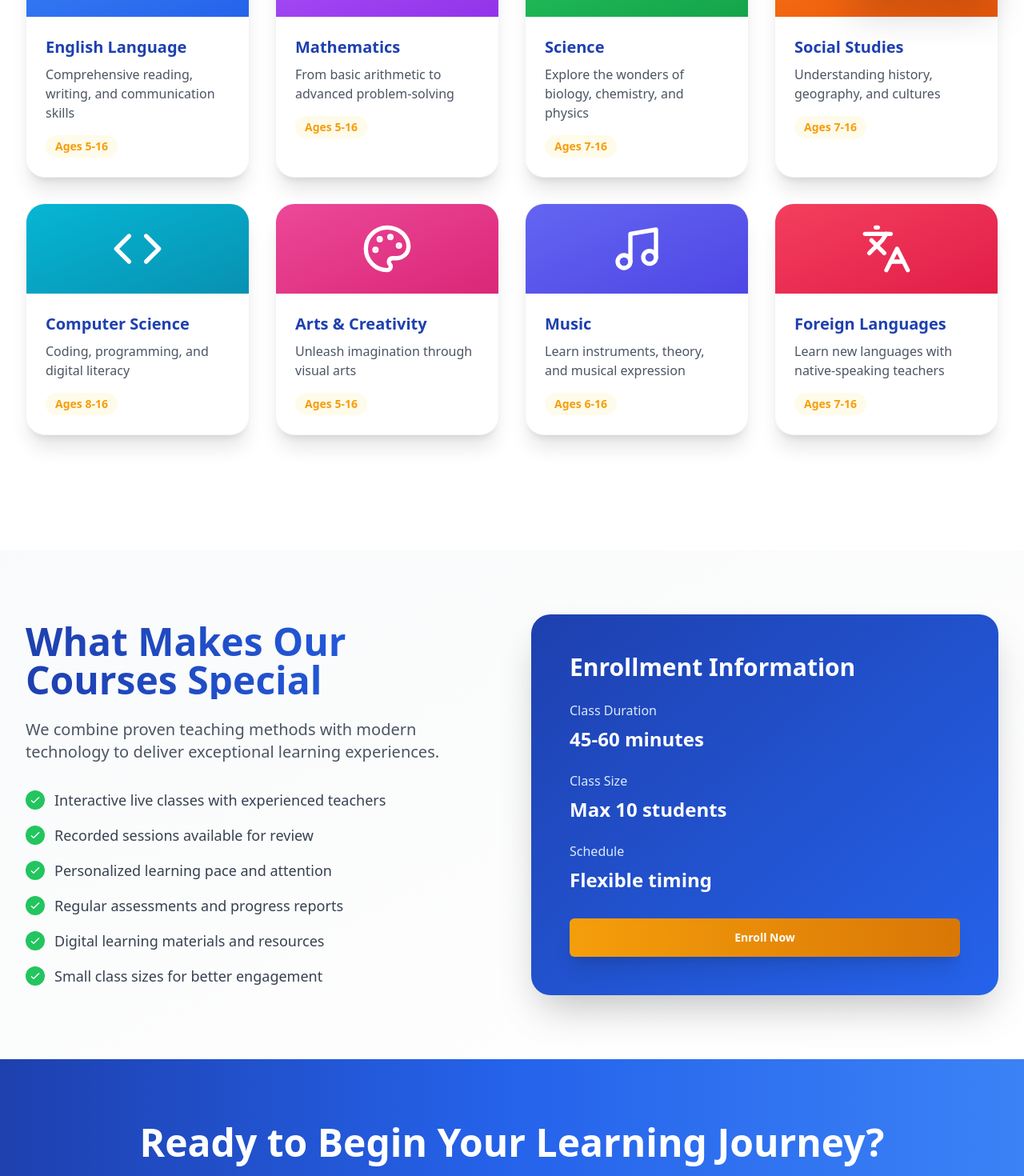
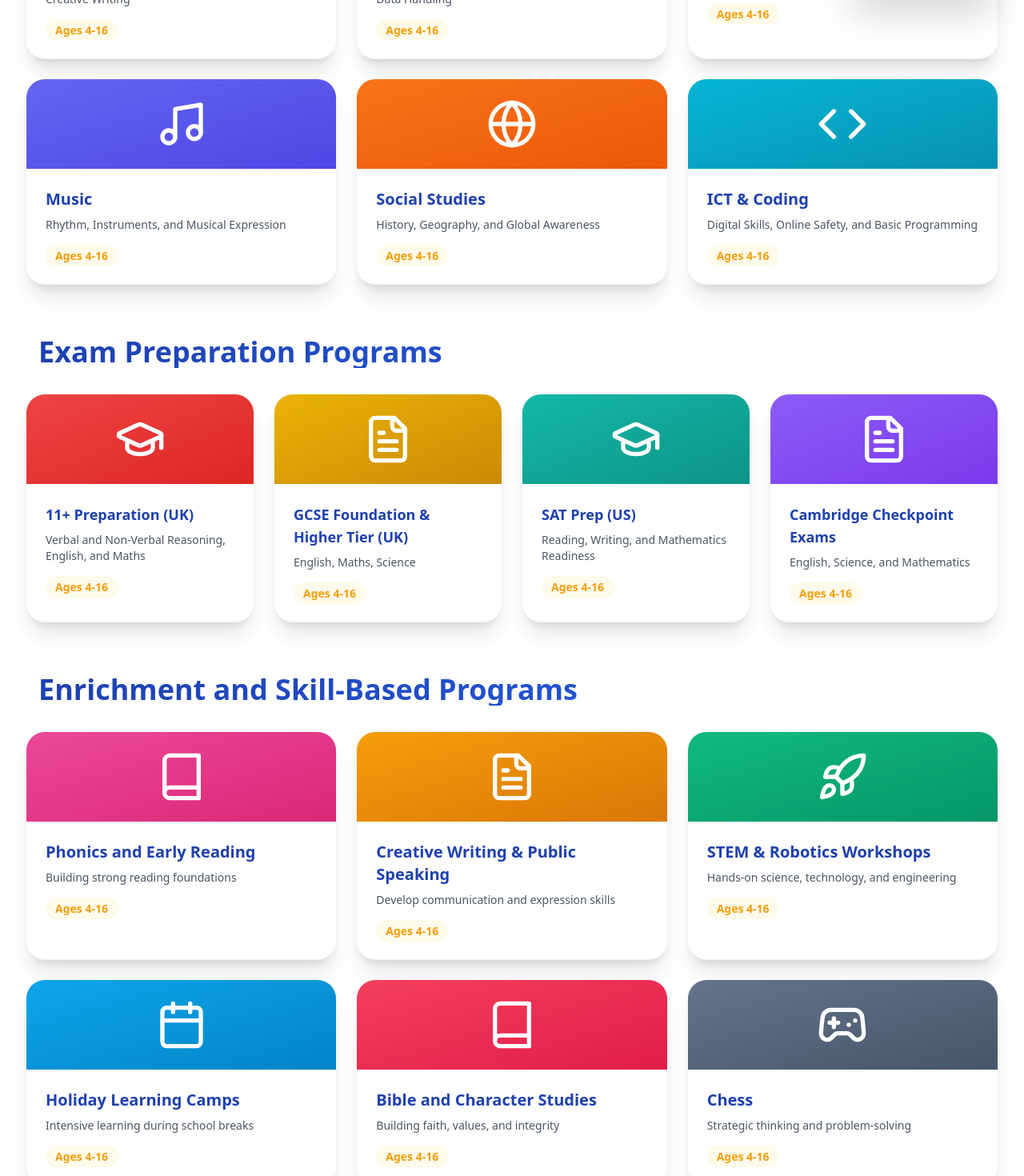
Before and after one commit to DTG8/derby-kids-online-school, a Next.js app: page /courses in a window 1280 px wide. Shown: the part 780-2250 px from the top of the page at 80% size. Built offline with nearby package versions, Linux system fonts and the light colour scheme.

Commit message:
update pics and courses

```diff
--- a/pages/courses.js
+++ b/pages/courses.js
@@ -1,66 +1,128 @@
 import React from "react";
 import Link from "next/link";
 import { motion } from "framer-motion";
-import { BookOpen, Calculator, Globe, Palette, Music, Beaker, Code, Languages } from "lucide-react";
+import { BookOpen, Calculator, Globe, Music, Beaker, Code, GraduationCap, FileText, Rocket, Calendar, Book, Gamepad2 } from "lucide-react";
 import { Button } from "@/components/ui/button";
 
 export default function Courses() {
-  const courses = [
+  const coreSubjects = [
     {
       icon: BookOpen,
-      title: "English Language",
-      description: "Comprehensive reading, writing, and communication skills",
-      ages: "Ages 5-16",
+      title: "English Language Arts (ELA)",
+      description: "Reading, Writing, Grammar, Comprehension, and Creative Writing",
+      ages: "Ages 4-16",
       color: "from-blue-500 to-blue-600",
     },
     {
       icon: Calculator,
       title: "Mathematics",
-      description: "From basic arithmetic to advanced problem-solving",
-      ages: "Ages 5-16",
+      description: "Problem Solving, Algebra, Geometry, Fractions, and Data Handling",
+      ages: "Ages 4-16",
       color: "from-purple-500 to-purple-600",
     },
     {
       icon: Beaker,
       title: "Science",
-      description: "Explore the wonders of biology, chemistry, and physics",
-      ages: "Ages 7-16",
+      description: "Earth Science, Life Science, and Physical Science",
+      ages: "Ages 4-16",
       color: "from-green-500 to-green-600",
+    },
+    {
+      icon: Music,
+      title: "Music",
+      description: "Rhythm, Instruments, and Musical Expression",
+      ages: "Ages 4-16",
+      color: "from-indigo-500 to-indigo-600",
     },
     {
       icon: Globe,
       title: "Social Studies",
-      description: "Understanding history, geography, and cultures",
-      ages: "Ages 7-16",
+      description: "History, Geography, and Global Awareness",
+      ages: "Ages 4-16",
       color: "from-orange-500 to-orange-600",
     },
     {
       icon: Code,
-      title: "Computer Science",
-      description: "Coding, programming, and digital literacy",
-      ages: "Ages 8-16",
+      title: "ICT & Coding",
+      description: "Digital Skills, Online Safety, and Basic Programming",
+      ages: "Ages 4-16",
       color: "from-cyan-500 to-cyan-600",
     },
+  ];
+
+  const examPrep = [
     {
-      icon: Palette,
-      title: "Arts & Creativity",
-      description: "Unleash imagination through visual arts",
-      ages: "Ages 5-16",
+      icon: GraduationCap,
+      title: "11+ Preparation (UK)",
+      description: "Verbal and Non-Verbal Reasoning, English, and Maths",
+      ages: "Ages 4-16",
+      color: "from-red-500 to-red-600",
+    },
+    {
+      icon: FileText,
+      title: "GCSE Foundation & Higher Tier (UK)",
+      description: "English, Maths, Science",
+      ages: "Ages 4-16",
+      color: "from-yellow-500 to-yellow-600",
+    },
+    {
+      icon: GraduationCap,
+      title: "SAT Prep (US)",
+      description: "Reading, Writing, and Mathematics Readiness",
+      ages: "Ages 4-16",
+      color: "from-teal-500 to-teal-600",
+    },
+    {
+      icon: FileText,
+      title: "Cambridge Checkpoint Exams",
+      description: "English, Science, and Mathematics",
+      ages: "Ages 4-16",
+      color: "from-violet-500 to-violet-600",
+    },
+  ];
+
+  const enrichment = [
+    {
+      icon: Book,
+      title: "Phonics and Early Reading",
+      description: "Building strong reading foundations",
+      ages: "Ages 4-16",
       color: "from-pink-500 to-pink-600",
     },
     {
-      icon: Music,
-      title: "Music",
-      description: "Learn instruments, theory, and musical expression",
-      ages: "Ages 6-16",
-      color: "from-indigo-500 to-indigo-600",
+      icon: FileText,
+      title: "Creative Writing & Public Speaking",
+      description: "Develop communication and expression skills",
+      ages: "Ages 4-16",
+      color: "from-amber-500 to-amber-600",
     },
     {
-      icon: Languages,
-      title: "Foreign Languages",
-      description: "Learn new languages with native-speaking teachers",
-      ages: "Ages 7-16",
+      icon: Rocket,
+      title: "STEM & Robotics Workshops",
+      description: "Hands-on science, technology, and engineering",
+      ages: "Ages 4-16",
+      color: "from-emerald-500 to-emerald-600",
+    },
+    {
+      icon: Calendar,
+      title: "Holiday Learning Camps",
+      description: "Intensive learning during school breaks",
+      ages: "Ages 4-16",
+      color: "from-sky-500 to-sky-600",
+    },
+    {
+      icon: Book,
+      title: "Bible and Character Studies",
+      description: "Building faith, values, and integrity",
+      ages: "Ages 4-16",
       color: "from-rose-500 to-rose-600",
+    },
+    {
+      icon: Gamepad2,
+      title: "Chess",
+      description: "Strategic thinking and problem-solving",
+      ages: "Ages 4-16",
+      color: "from-slate-500 to-slate-600",
     },
   ];
 
@@ -87,7 +149,7 @@
             transition={{ duration: 0.8 }}
             className="text-center"
           >
-            <h1 className="text-3xl sm:text-4xl md:text-5xl lg:text-6xl font-bold mb-4 sm:mb-6 px-4">Our Courses</h1>
+            <h1 className="text-3xl sm:text-4xl md:text-5xl lg:text-6xl font-bold mb-4 sm:mb-6 px-4">Our Courses and Programs</h1>
             <div className="w-24 h-1 bg-[#FBBF24] mx-auto mb-4 sm:mb-6"></div>
             <p className="text-base sm:text-lg md:text-xl text-blue-100 max-w-3xl mx-auto px-4">
               Comprehensive curriculum designed to nurture young minds and prepare them for success
@@ -98,23 +160,19 @@
 
       <section className="py-12 sm:py-16 md:py-20 bg-white w-full">
         <div className="max-w-7xl mx-auto px-4 sm:px-6 lg:px-8 w-full">
+          {/* Core Academic Subjects */}
           <motion.div
             initial={{ opacity: 0, y: 20 }}
             whileInView={{ opacity: 1, y: 0 }}
             viewport={{ once: true }}
             transition={{ duration: 0.6 }}
-            className="text-center mb-16"
+            className="mb-16"
           >
-            <h2 className="text-2xl sm:text-3xl md:text-4xl lg:text-5xl font-bold mb-3 sm:mb-4 bg-gradient-to-r from-[#1E40AF] to-[#2563EB] bg-clip-text text-transparent px-4">
-              Explore Our Programs
+            <h2 className="text-2xl sm:text-3xl md:text-4xl font-bold mb-4 bg-gradient-to-r from-[#1E40AF] to-[#2563EB] bg-clip-text text-transparent px-4">
+              Core Academic Subjects (Ages 4–16)
             </h2>
-            <p className="text-base sm:text-lg md:text-xl text-gray-600 max-w-3xl mx-auto px-4">
-              From core subjects to enrichment programs, we offer a well-rounded education
-            </p>
-          </motion.div>
-
-          <div className="grid md:grid-cols-2 lg:grid-cols-4 gap-8 mb-16">
-            {courses.map((course, index) => (
+            <div className="grid md:grid-cols-2 lg:grid-cols-3 gap-6 mt-8">
+              {coreSubjects.map((course, index) => (
                 <motion.div
                   key={index}
                   initial={{ opacity: 0, y: 20 }}
@@ -128,16 +186,87 @@
                   </div>
                   <div className="p-6">
                     <h3 className="text-xl font-bold text-[#1E40AF] mb-2">{course.title}</h3>
-                  <p className="text-gray-600 mb-4">{course.description}</p>
-                  <div className="flex items-center justify-between">
+                    <p className="text-gray-600 mb-4 text-sm">{course.description}</p>
                     <span className="text-sm font-semibold text-[#F59E0B] bg-amber-50 px-3 py-1 rounded-full">
                       {course.ages}
                     </span>
                   </div>
+                </motion.div>
+              ))}
+            </div>
+          </motion.div>
+
+          {/* Exam Preparation Programs */}
+          <motion.div
+            initial={{ opacity: 0, y: 20 }}
+            whileInView={{ opacity: 1, y: 0 }}
+            viewport={{ once: true }}
+            transition={{ duration: 0.6 }}
+            className="mb-16"
+          >
+            <h2 className="text-2xl sm:text-3xl md:text-4xl font-bold mb-4 bg-gradient-to-r from-[#1E40AF] to-[#2563EB] bg-clip-text text-transparent px-4">
+              Exam Preparation Programs
+            </h2>
+            <div className="grid md:grid-cols-2 lg:grid-cols-4 gap-6 mt-8">
+              {examPrep.map((course, index) => (
+                <motion.div
+                  key={index}
+                  initial={{ opacity: 0, y: 20 }}
+                  whileInView={{ opacity: 1, y: 0 }}
+                  viewport={{ once: true }}
+                  transition={{ duration: 0.4, delay: index * 0.1 }}
+                  className="bg-white rounded-3xl shadow-xl hover:shadow-2xl transition-all duration-300 border border-gray-100 overflow-hidden"
+                >
+                  <div className={`bg-gradient-to-br ${course.color} p-6 flex items-center justify-center`}>
+                    <course.icon className="w-16 h-16 text-white" />
+                  </div>
+                  <div className="p-6">
+                    <h3 className="text-lg font-bold text-[#1E40AF] mb-2">{course.title}</h3>
+                    <p className="text-gray-600 mb-4 text-sm">{course.description}</p>
+                    <span className="text-sm font-semibold text-[#F59E0B] bg-amber-50 px-3 py-1 rounded-full">
+                      {course.ages}
+                    </span>
                   </div>
                 </motion.div>
               ))}
             </div>
+          </motion.div>
+
+          {/* Enrichment and Skill-Based Programs */}
+          <motion.div
+            initial={{ opacity: 0, y: 20 }}
+            whileInView={{ opacity: 1, y: 0 }}
+            viewport={{ once: true }}
+            transition={{ duration: 0.6 }}
+            className="mb-16"
+          >
+            <h2 className="text-2xl sm:text-3xl md:text-4xl font-bold mb-4 bg-gradient-to-r from-[#1E40AF] to-[#2563EB] bg-clip-text text-transparent px-4">
+              Enrichment and Skill-Based Programs
+            </h2>
+            <div className="grid md:grid-cols-2 lg:grid-cols-3 gap-6 mt-8">
+              {enrichment.map((course, index) => (
+                <motion.div
+                  key={index}
+                  initial={{ opacity: 0, y: 20 }}
+                  whileInView={{ opacity: 1, y: 0 }}
+                  viewport={{ once: true }}
+                  transition={{ duration: 0.4, delay: index * 0.1 }}
+                  className="bg-white rounded-3xl shadow-xl hover:shadow-2xl transition-all duration-300 border border-gray-100 overflow-hidden"
+                >
+                  <div className={`bg-gradient-to-br ${course.color} p-6 flex items-center justify-center`}>
+                    <course.icon className="w-16 h-16 text-white" />
+                  </div>
+                  <div className="p-6">
+                    <h3 className="text-xl font-bold text-[#1E40AF] mb-2">{course.title}</h3>
+                    <p className="text-gray-600 mb-4 text-sm">{course.description}</p>
+                    <span className="text-sm font-semibold text-[#F59E0B] bg-amber-50 px-3 py-1 rounded-full">
+                      {course.ages}
+                    </span>
+                  </div>
+                </motion.div>
+              ))}
+            </div>
+          </motion.div>
         </div>
       </section>
 
```
Also changed, not shown: pages/index.js (+5 -5 lines), public/kids.png (added). Lines whose indentation alone changed are shown as unchanged.
